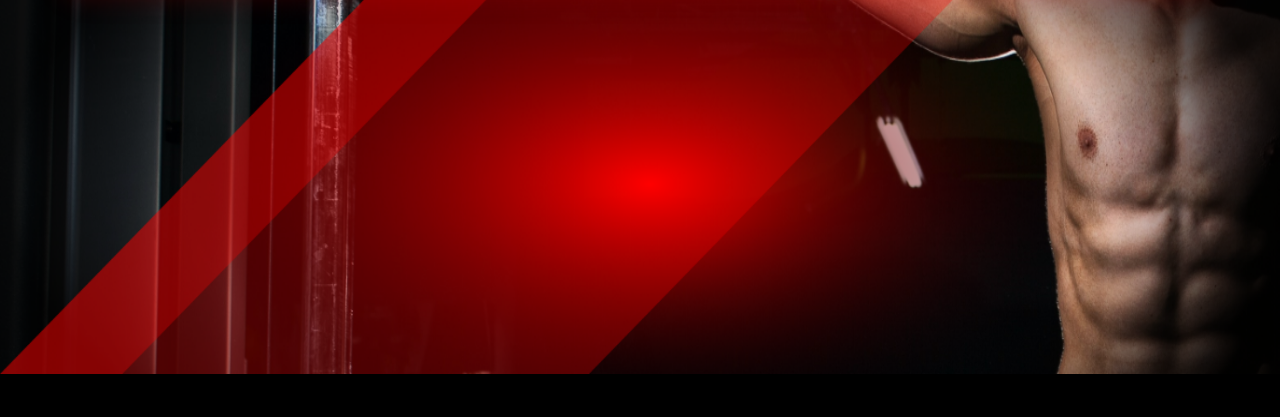
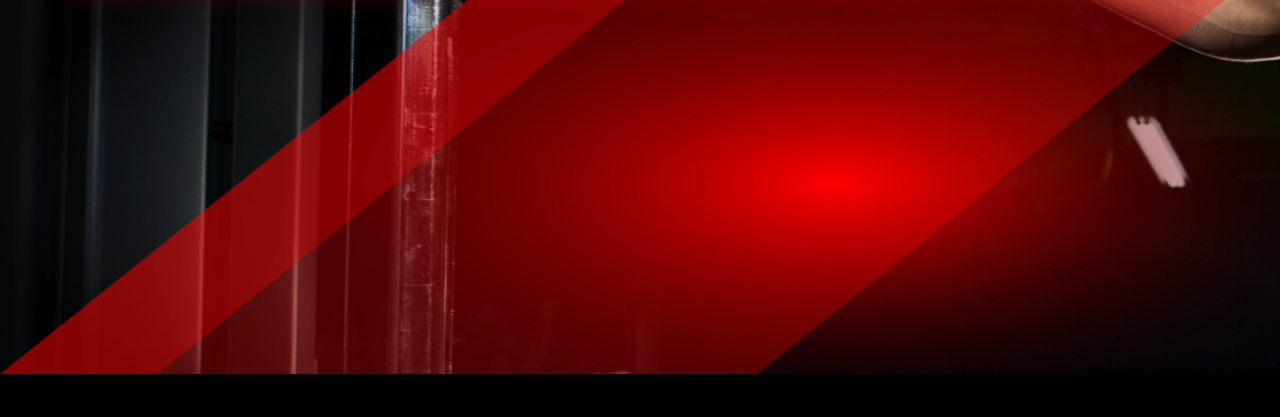
Before and after one commit to Muhammadhuzaiffsiraj/Web-Project-25, a plain HTML site: page Service.html in a window 1280 px wide. Shown: the part 106-523 px from the top of the page. Drawn offline with Linux system fonts and the light colour scheme; a web font is replaced by a local one.

Commit message:
Update design3.css

```diff
--- a/design3.css
+++ b/design3.css
@@ -15,7 +15,7 @@
 
 
 #hqad{
-  width: 140%;
+
   height: 60vh;
 
 }
```
